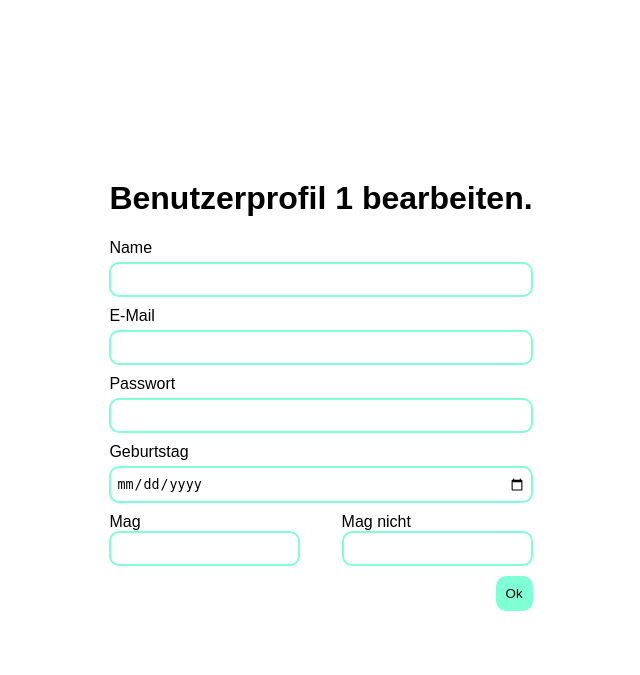
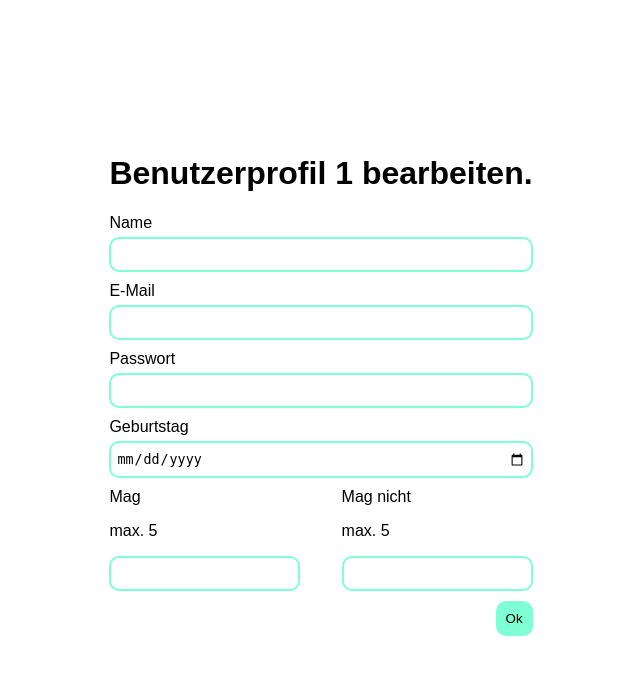
Before and after one commit to marvin-wernli/wba-project, a Spring Boot app: page /benutzer/1 in a window 1280 px wide. Shown: the top 675 px of the page, without its empty margins (319-959 px from the left). Run offline with Spring Boot 4, Linux system fonts and the light colour scheme; the project's own start-up code is not run, and a stand-in starts its controllers and pages.

Commit message:
Maxwunsch wird angezeigt, aber beeinflust Eingabe noch nicht.

```diff
--- a/src/main/java/de/hsrm/mi/web/projekt/ui/benutzer/BenutzerController.java
+++ b/src/main/java/de/hsrm/mi/web/projekt/ui/benutzer/BenutzerController.java
@@ -18,6 +18,8 @@ import org.springframework.web.bind.annotation.RequestBody;
 @SessionAttributes(names = {"form"})
 public class BenutzerController {
 
+    private int maxwunsch = 5;
+
     //Daten als SessionAttributes speichern
     @ModelAttribute("form")
     public void initUser(Model model, BenutzerFormular form){
@@ -27,6 +29,7 @@ public class BenutzerController {
     // n mit dieser zahl ersetzen
     @GetMapping("/benutzer/{n}")
     public String showBenutzerBearbeiten(@PathVariable("n") Long userID, Model model) {
+        model.addAttribute("maxwunsch",maxwunsch);
         model.addAttribute("userID",userID);
         return "benutzerbearbeiten";
     }
--- a/src/main/java/de/hsrm/mi/web/projekt/ui/benutzer/BenutzerFormular.java
+++ b/src/main/java/de/hsrm/mi/web/projekt/ui/benutzer/BenutzerFormular.java
@@ -17,7 +17,6 @@ public class BenutzerFormular {
     }
 
     public BenutzerFormular() {
-
     }
 
     public String getName() {
--- a/src/main/resources/templates/benutzerbearbeiten.html
+++ b/src/main/resources/templates/benutzerbearbeiten.html
@@ -20,10 +20,12 @@
             <div class="wrapper">
                 <div class="form-row">
                     <label for="like">Mag</label><br>
+                    <p>max. <span th:text="${maxwunsch}"></span></p>
                     <input type="text" id="like" name="like" >
                 </div>
                 <div>
                     <label for="dislike">Mag nicht</label><br>
+                    <p>max. <span th:text="${maxwunsch}"></span></p>
                     <input type="text" id="dislike" name="dislike" >
                 </div>
             </div>
```
